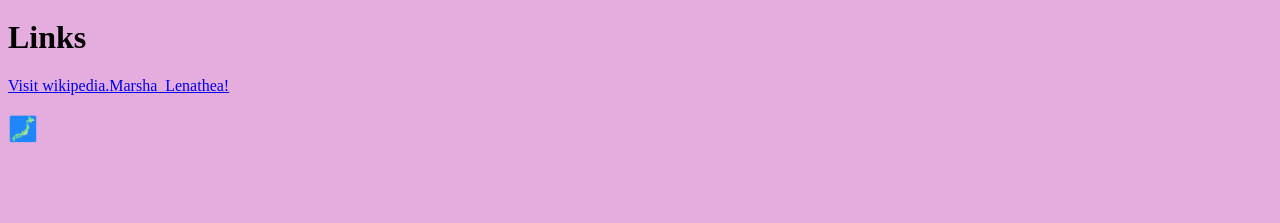
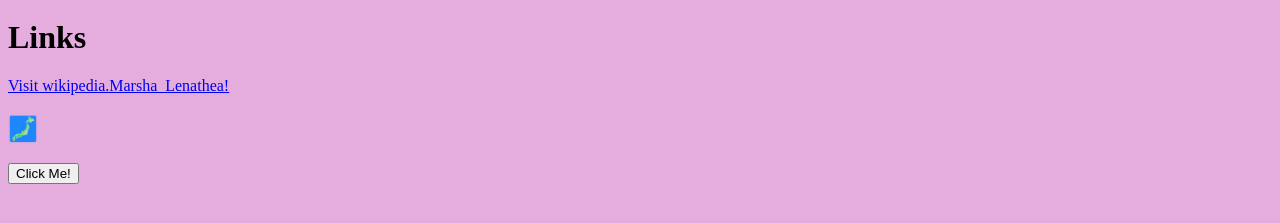
Before and after one commit to Lodevic/TugasKul, a plain HTML site: page index.HTML in a window 1280 px wide. Shown: the part 413-636 px from the top of the page. Drawn offline with Linux system fonts and the light colour scheme.

Commit message:
Menambahkan buttom  index.HTML

```diff
--- a/index.HTML
+++ b/index.HTML
@@ -59,6 +59,8 @@
 <h2>&#128510;</h2>
 
 
+<!-- Additional feature: Custom button -->
+<button class="custom-button">Click Me!</button>
 
 </body>
 </html>
```
